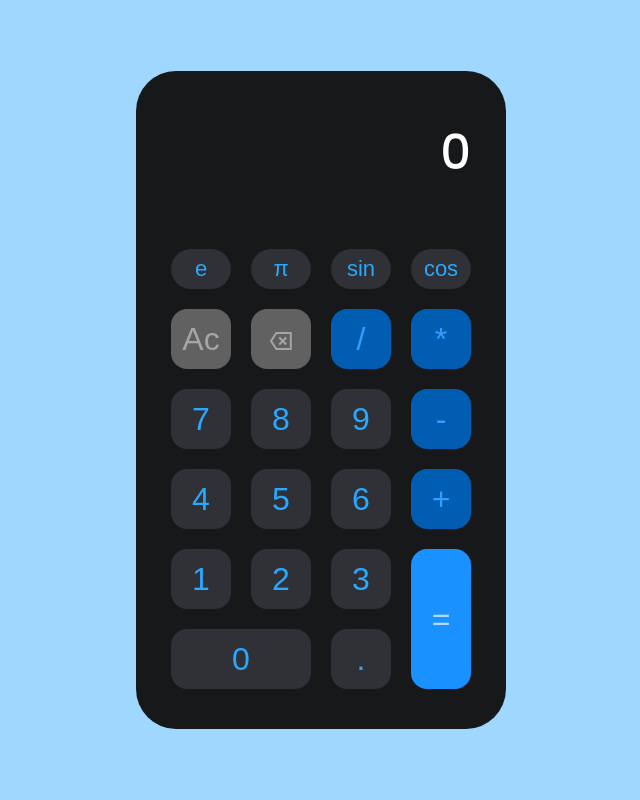
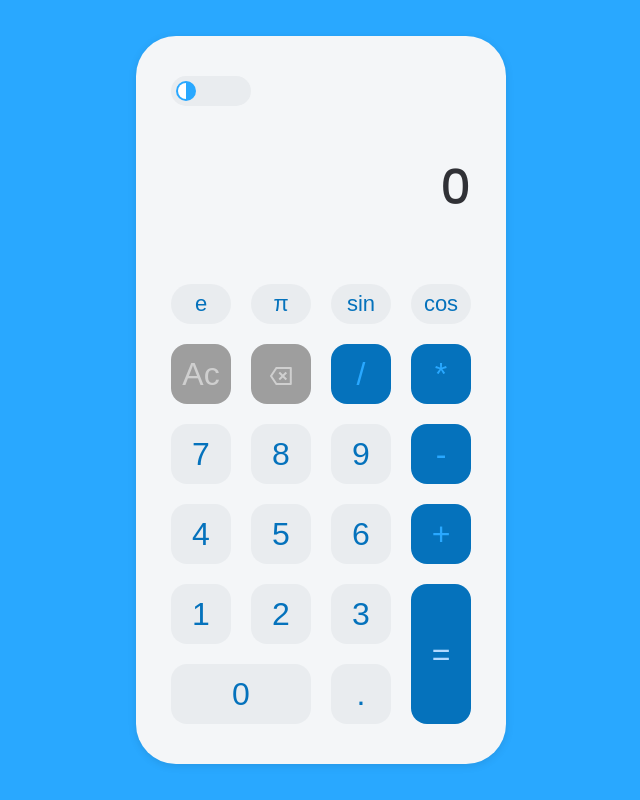
Before and after one commit to MiryoqibS/javascript-calculator, a website built with Vite: page index.html in a window 1280 px wide. Shown: the whole page, without its empty margins (319-959 px from the left). Built offline with nearby package versions, Linux system fonts and the light colour scheme.

Commit message:
feat: добавлена поддержка светлой и тёмной темы

```diff
--- a/src/components/Calculator/Calculator.js
+++ b/src/components/Calculator/Calculator.js
@@ -2,6 +2,7 @@ import "./Calculator.scss";
 import { Button } from "./Button.js";
 import { Display } from "../Display/Display.js";
 import { InputHandler } from "../InputHandler/InputHandler.js";
+import { ThemeToggle } from "../ThemeToggle/ThemeToggle.js";
 
 export class Calculator {
     constructor(root) {
@@ -21,6 +22,10 @@ export class Calculator {
 
         // Обработчик нажатий на кнопки
         this.inputHandler = new InputHandler(this.display, this.calculate);
+
+        // Инициализация переключателя темы
+        const themeToggle = new ThemeToggle(calculatorElement);
+        themeToggle.render();
 
         this.display.init();
 
--- a/src/components/Calculator/Calculator.scss
+++ b/src/components/Calculator/Calculator.scss
@@ -9,8 +9,10 @@
     max-width: 375px;
     border-radius: 40px;
     backdrop-filter: blur(100px);
-    background-color: rgb(23, 24, 26);
+    background-color: var(--color-background);
     min-height: 80vh;
+    transition: all .4s ease;
+    box-shadow: var(--box-shadow);
 
     &__buttons {
         display: grid;
@@ -120,8 +122,9 @@
         cursor: pointer;
         color: #fff;
         backdrop-filter: blur(12px);
-        color: rgb(41, 168, 255);
-        background-color: rgb(48, 49, 54);
+        transition: all .4s ease;
+        color: var(--color-primary);
+        background-color: var(--color-surface-alt);
 
         &--small {
             height: 40px;
@@ -131,18 +134,18 @@
         }
 
         &--primary {
-            background-color: rgb(0, 93, 178);
-            color: rgb(51, 157, 255);
+            background-color: var(--color-primary);
+            color: var(--color-secondary);
         }
 
         &--light {
-            background-color: rgb(25, 145, 255);
+            background-color: var(--color-primary);
             color: rgb(178, 218, 255);
         }
 
         &--gray {
-            background-color: rgb(97, 97, 97);
-            color: rgb(165, 165, 165);
+            background-color: var(--color-gray-medium);
+            color: var(--color-gray-light);
         }
     }
 }
--- a/src/components/Display/Display.scss
+++ b/src/components/Display/Display.scss
@@ -6,7 +6,7 @@
 
     &__text {
         font-size: 48px;
-        color: #fff;
+        color: var(--color-text);
     }
 
     &__history {
--- /dev/null
+++ b/src/components/ThemeToggle/ThemeToggle.js
@@ -0,0 +1,34 @@
+import "./ThemeToggle.scss";
+
+export class ThemeToggle {
+    constructor(root) {
+        this.root = root;
+        this.toggleButton = document.createElement("label");
+    }
+
+    render() {
+        // Создаем переключатель темы
+        const toggleInput = document.createElement("input");
+        toggleInput.type = "checkbox";
+        toggleInput.className = "theme-toggle__input";
+
+        const toggleSlider = document.createElement("span");
+        toggleSlider.className = "theme-toggle__slider";
+
+        this.toggleButton.className = "theme-toggle";
+
+        // Переключение темы
+        toggleInput.addEventListener("change", () => {
+            if (toggleInput.checked) {
+                document.documentElement.setAttribute("data-theme", "dark");
+            } else {
+                document.documentElement.setAttribute("data-theme", "light");
+            }
+        });
+
+        this.toggleButton.appendChild(toggleInput);
+        this.toggleButton.appendChild(toggleSlider);
+
+        this.root.appendChild(this.toggleButton);
+    }
+}
--- /dev/null
+++ b/src/components/ThemeToggle/ThemeToggle.scss
@@ -0,0 +1,52 @@
+.theme-toggle {
+    margin-bottom: auto;
+    margin-right: auto;
+    position: relative;
+    width: 80px;
+    height: 30px;
+    border-radius: 50px;
+    background-color: var(--color-surface-alt);
+    overflow: hidden;
+    cursor: pointer;
+    transition: background-color 0.3s ease;
+
+    &__input {
+        position: absolute;
+        width: 100%;
+        height: 100%;
+        opacity: 0;
+        cursor: pointer;
+
+        &:checked+.theme-toggle__slider {
+            left: 80%;
+            transform: translate(-50%, -50%) rotate(180deg);
+        }
+    }
+
+    &__slider {
+        display: block;
+        position: relative;
+        top: 50%;
+        left: 15px;
+        transform: translate(-50%, -50%);
+        width: 20px;
+        height: 20px;
+        border-radius: 50%;
+        background-color: var(--color-secondary);
+        transition: 0.3s ease;
+
+        &::after {
+            content: "";
+            clip-path: polygon(50% 0%, 100% 0%, 100% 100%, 50% 100%);
+            position: absolute;
+            width: 80%;
+            height: 80%;
+            border-radius: 50%;
+            background-color: var(--color-surface);
+            top: 50%;
+            left: 50%;
+            transform: translate(-50%, -50%) rotate(180deg);
+            transition: all 0.3s ease;
+        }
+    }
+}
--- a/src/main.scss
+++ b/src/main.scss
@@ -1,4 +1,5 @@
 @use "./styles/reset";
 @use "./styles/media";
+@use "./styles/variables";
 @use "./styles/typography";
 @use "./styles/global";
--- a/src/styles/_global.scss
+++ b/src/styles/_global.scss
@@ -4,8 +4,9 @@ body, html {
     justify-content: center;
     width: 100%;
     height: 100vh;
-    background-color: rgb(160, 215, 255);
+    background-color: var(--color-secondary);
     font-weight: 500;
+    transition: all .4s ease;
     font-family: "Poppins", sans-serif;
     line-height: 1.5;
 }
--- /dev/null
+++ b/src/styles/_variables.scss
@@ -0,0 +1,27 @@
+:root {
+    --color-background: #f4f6f8;
+    --color-surface: #ffffff;
+    --color-surface-alt: #e9ecef;
+    --color-primary: #0572bc;
+    --color-secondary: #29a8ff;
+
+    --color-text: #303136;
+    --color-gray-light: #cfcfcf;
+    --color-gray-medium: #9e9e9e;
+
+    --box-shadow: 0 2px 8px rgba(0, 0, 0, 0.1);
+}
+
+[data-theme="dark"] {
+    --color-background: #1a1a1a;
+    --color-surface: #2a2b2f;
+    --color-surface-alt: #3a3b3f;
+    --color-primary: #29a8ff;
+    --color-secondary: #0572bc;
+
+    --color-text: #f4f6f8;
+    --color-gray-light: #888;
+    --color-gray-medium: #666;
+
+    --box-shadow: 0 2px 8px rgba(0, 0, 0, 0.4);
+}
```
